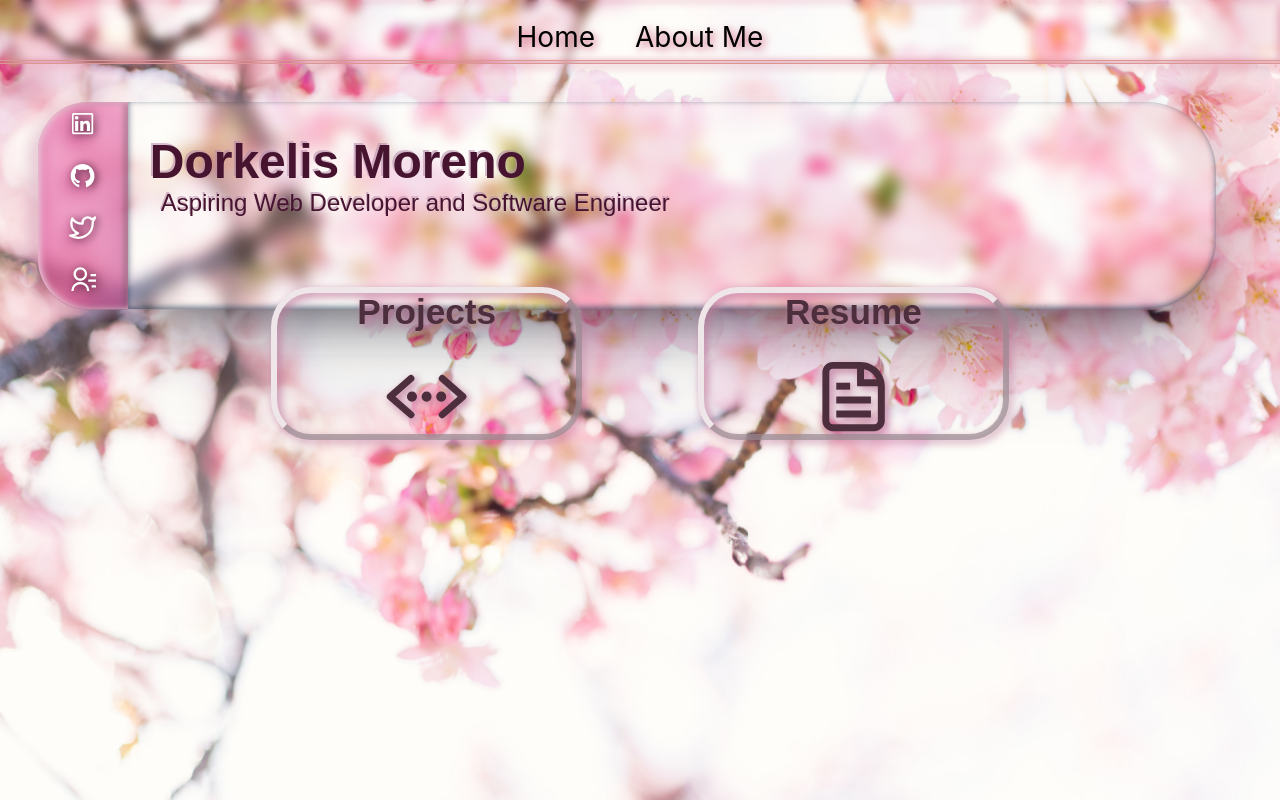
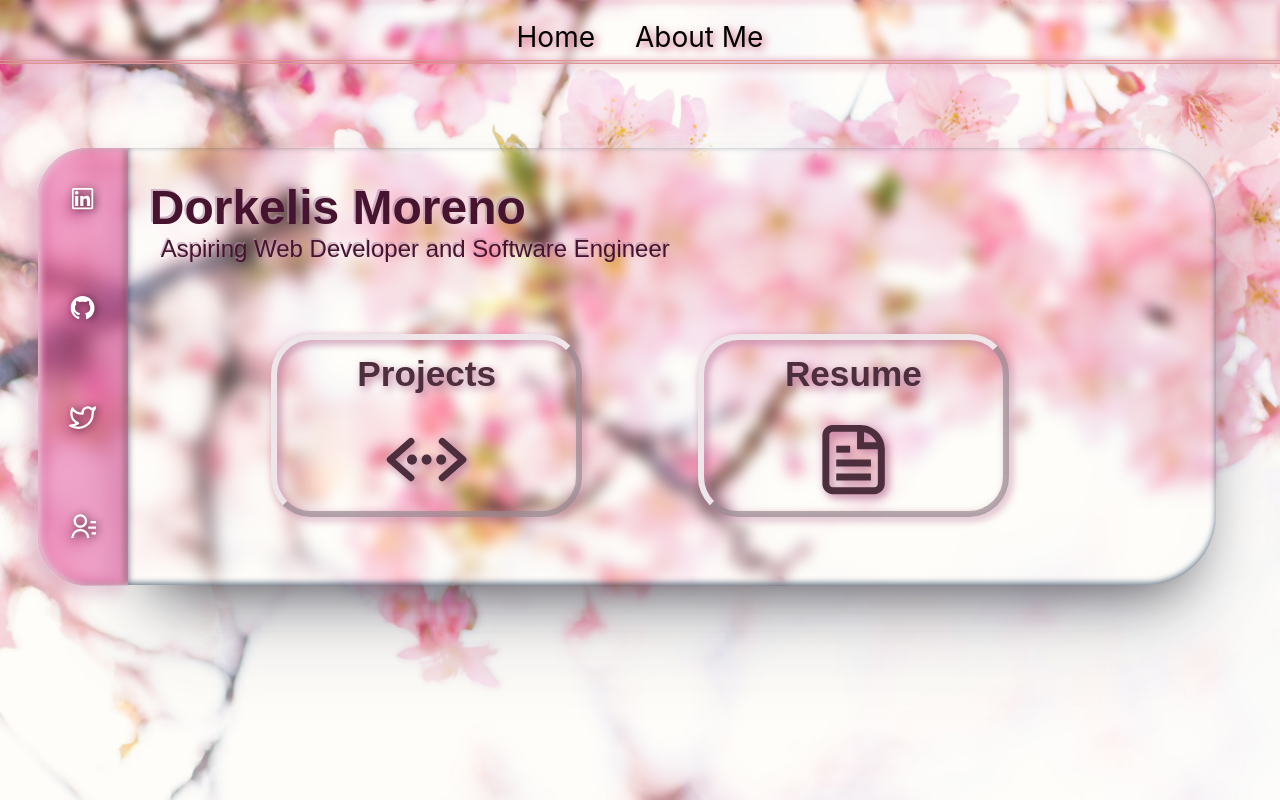
Before and after one commit to kelly-exe/portfolio-dm, a React (Create React App) app: page / in a window 1280 px wide. Built offline with nearby package versions, Linux system fonts and the light colour scheme; a web font is replaced by a local one.

Commit message:
scrollbar

```diff
--- a/src/pages/Footer.css
+++ b/src/pages/Footer.css
@@ -4,7 +4,7 @@
   display: grid;
   grid-template-columns: repeat(6, 1fr);
   grid-template-rows: repeat(8, 1fr);
-
+  min-height: 650px;
   width: 100%;
   height: fit-content;
 }
@@ -53,6 +53,7 @@
 @media screen and (max-width: 630px) {
   .self-resources {
     top: 15%;
+    min-height: 700px;
   }
   .resource {
     margin: 0;
--- a/src/pages/Home/Home.css
+++ b/src/pages/Home/Home.css
@@ -1,4 +1,5 @@
 .body-div {
+  overflow-y: scroll;
   background-size: cover;
   background-repeat: no-repeat;
   width: 100%;
@@ -7,6 +8,7 @@
   top: 0;
   font-family: "ABeeZee", sans-serif;
 }
+.body-div::-webkit-scrollbar { width: 0 !important }
 
 .icons {
   backdrop-filter: blur(10px);
@@ -42,6 +44,7 @@
 }
 
 .homeBase {
+  min-height: 700px;
   position: absolute;
   top: 60px;
   display: grid;
```
